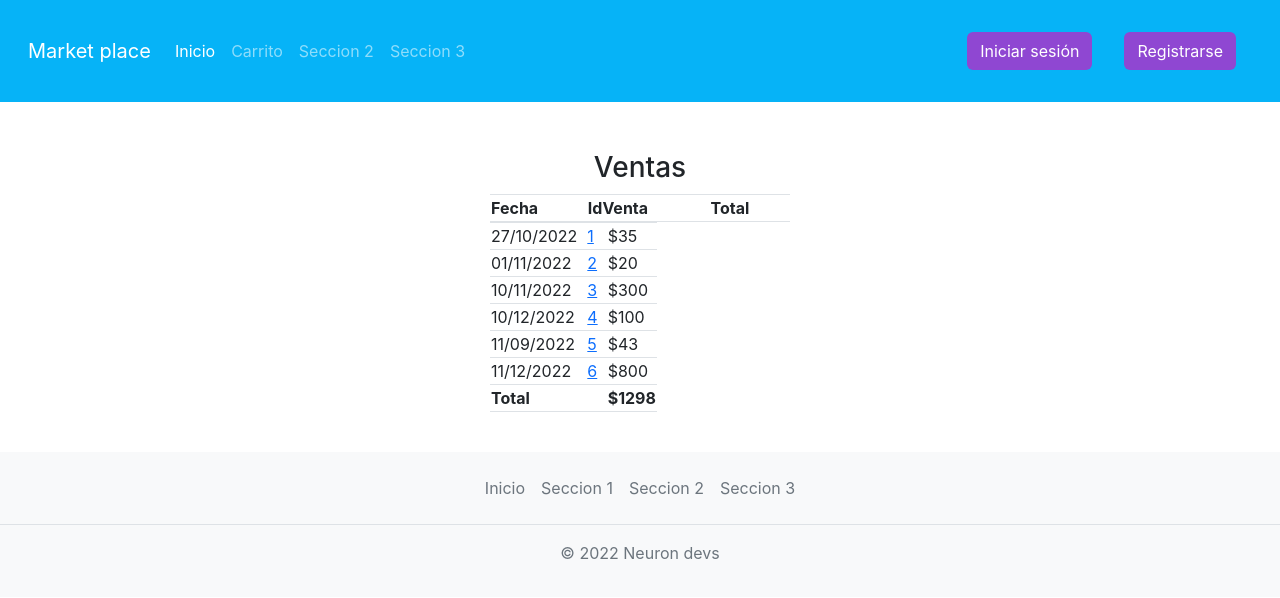
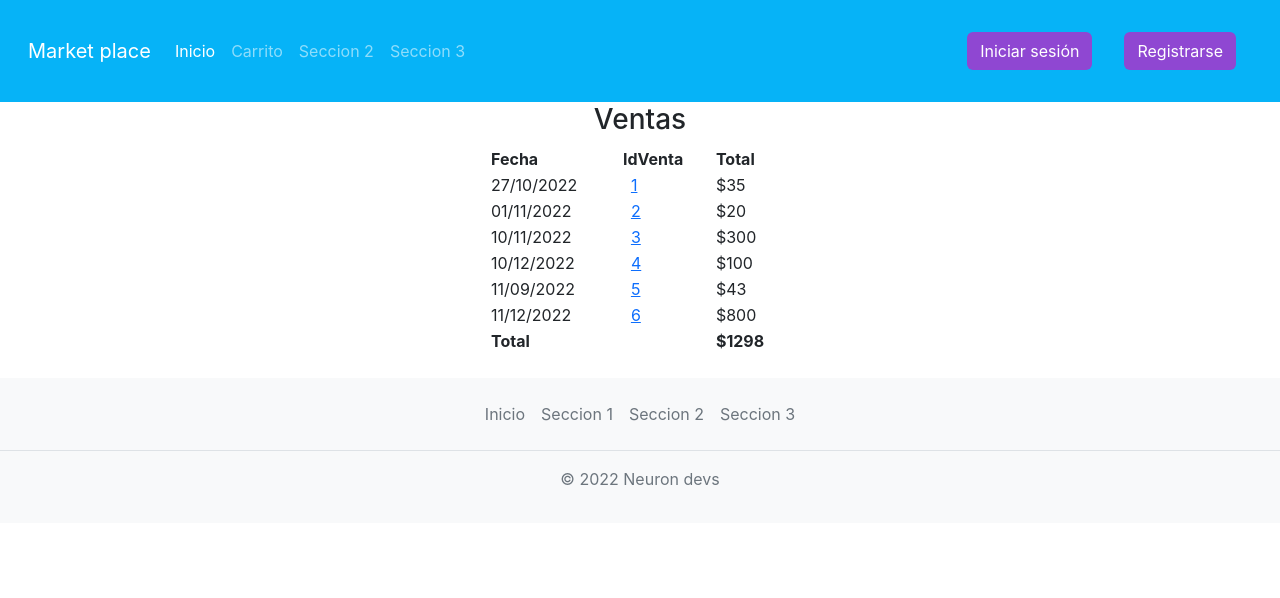
Before and after one commit to NeuronDevs/market-place, a React (Create React App) app: page /ventas in a window 1280 px wide. Shown: the top 598 px of the page. Built offline with nearby package versions, Linux system fonts and the light colour scheme.

Commit message:
agregando total ventas

```diff
--- a/src/components/Sales.jsx
+++ b/src/components/Sales.jsx
@@ -14,12 +14,10 @@ export const Sales = () => {
     }
 
     return (
-        <div className="container">
-            <div className="row justify-content-center">
-                <div className="col-auto mt-5">
-                    <table className="table table-bordered mx-auto d-block table-responsive">
+        <div className="container text-left">
+                    <table className="table mx-auto " style={{"maxWidth":"300px"}}>
                     <th colspan="3" className="ancho-columna"><h3 className="text-center">Ventas</h3></th>
-                        <tr>
+                        <tr className="text-left">
                             <th>Fecha</th>
                             <th>IdVenta</th>
                             <th>Total</th>
@@ -40,6 +38,5 @@ export const Sales = () => {
                         </tr>
                     </table>
                 </div >
-            </div ></div>
     )
 }
```
